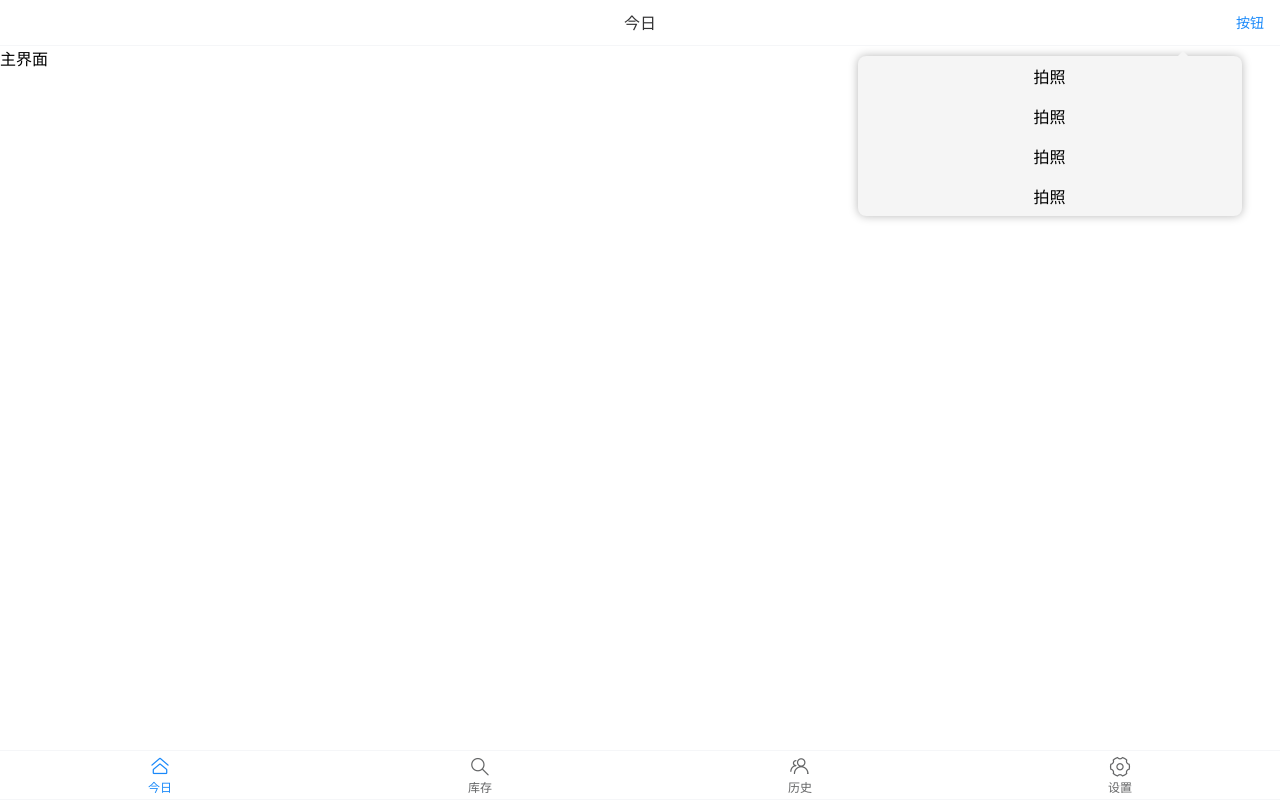
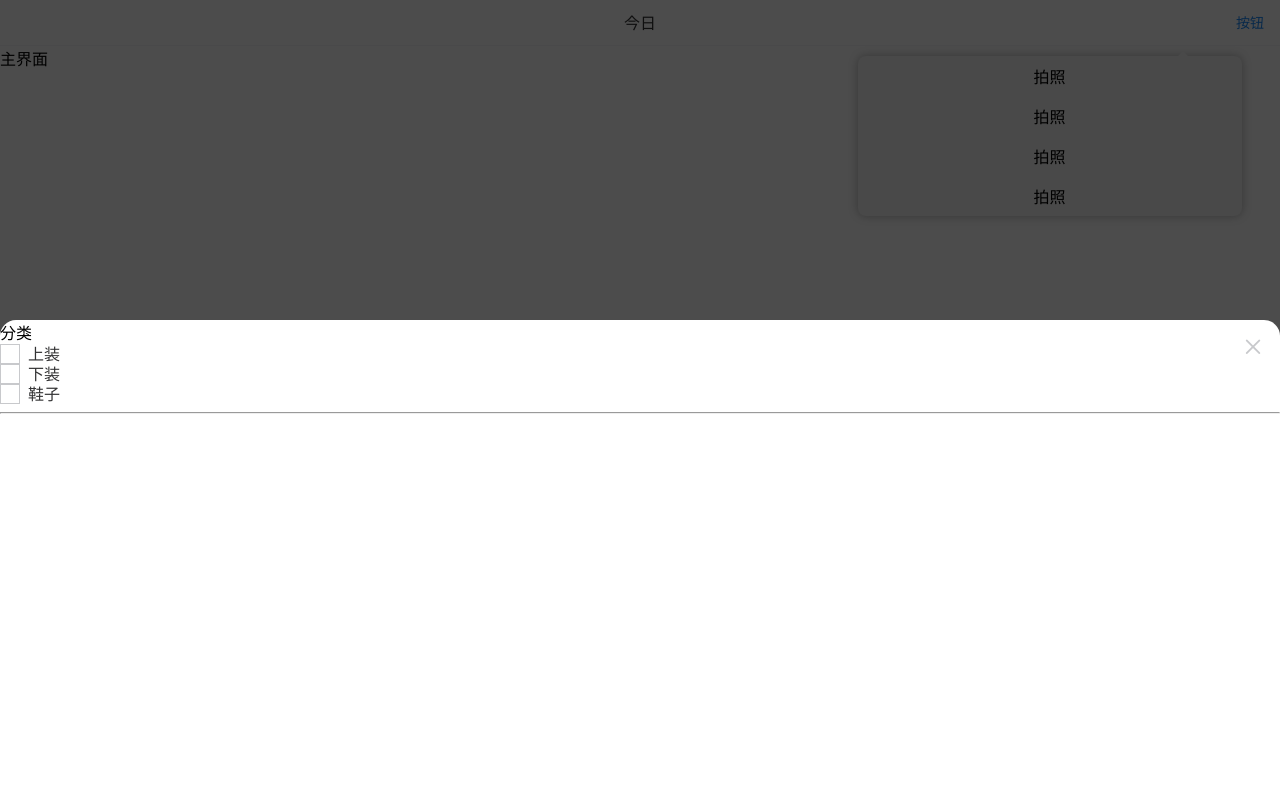
Before and after one commit to keepupwith/ClothesManagerAPP, a Vue app: page /Storage in a window 1280 px wide. Built offline with nearby package versions, Linux system fonts and the light colour scheme.

Commit message:
添加衣物拍照后弹出层

```diff
--- a/src/App.vue
+++ b/src/App.vue
@@ -1,12 +1,12 @@
 <template>
     <div id="app">
-        <van-nav-bar
-            :title="title"
-            right-text="按钮"
-            @click-right="changePlusmenuStatus"
-        />
+        <van-nav-bar :title="title" right-text="按钮" @click-right="changePlusmenuStatus" />
         <transition name="fade">
-        <PlusMenu v-if='plusMenuShow' @submenuClicked='changePlusmenuStatus'/>
+            <PlusMenu
+                v-if="plusMenuShow"
+                :changeAddClothPopupShow="changeAddClothPopupShow"
+                @submenuClicked="changePlusmenuStatus"
+            />
         </transition>
         <div id="content-view">
             <router-view></router-view>
@@ -19,6 +19,25 @@
                 <van-tabbar-item icon="setting-o">设置</van-tabbar-item>
             </van-tabbar>
         </div>
+
+        <van-popup
+            v-model="addClothPopupShow"
+            closeable
+            round
+            position="bottom"
+            :style="{ height: '60%' }"
+        >
+        <div id="cloth-class">
+            <span>分类</span>
+            <van-radio-group v-model="newClothOProps.clothClass">
+                <van-radio name="上装" shape="square">上装</van-radio>
+                <van-radio name="下装" shape="square">下装</van-radio>
+                <van-radio name="鞋子" shape="square">鞋子</van-radio>
+            </van-radio-group>
+        </div>
+        <hr>
+
+        </van-popup>
     </div>
 </template>
 
@@ -30,15 +49,19 @@ import MainComponent from "./components/MainComponent/MainComponent";
 import Storage from "./components/Storage/Storage";
 import History from "./components/History/History.vue";
 import Settings from "./components/Settings/Settings.vue";
-import PlusMenu from "./components/PlusMenu/PlusMenu"
+import PlusMenu from "./components/PlusMenu/PlusMenu";
 import "./App.scss";
 import "vant/lib/index.css";
 import { NavBar } from "vant";
 
+import { Cloth, ClothesStorageHandle } from "./Utils/clothesStorage";
+import { RadioGroup, Radio } from "vant";
 Vue.use(NavBar);
 Vue.use(VueRouter);
 Vue.use(Tabbar);
 Vue.use(TabbarItem);
+Vue.use(Radio);
+Vue.use(RadioGroup);
 export default {
     name: "App",
     components: {
@@ -47,21 +70,33 @@ export default {
         History,
         Settings,
         NavBar,
-        PlusMenu
+        PlusMenu,
     },
     data() {
         return {
             active: 0,
-            plusMenuShow:true
+            plusMenuShow: true,
+            addClothPopupShow: true,
+            newClothOProps: {
+                clothClass: null,
+                clothSize: null,
+                lastWash: null,
+                suitTemp: null,
+                suitWeather: null,
+                imageBase64: null,
+            },
         };
     },
     methods: {
-        changePlusmenuStatus(){
-            this.plusMenuShow=!this.plusMenuShow;
-        }
+        changePlusmenuStatus() {
+            this.plusMenuShow = !this.plusMenuShow;
+        },
+        changeAddClothPopupShow(base64) {
+            this.addClothPopupShow = !this.addClothPopupShow;
+        },
     },
-    computed:{
-        title(){
+    computed: {
+        title() {
             switch (this.active) {
                 case 0:
                     return "今日";
@@ -74,7 +109,7 @@ export default {
                 default:
                     return "error";
             }
-        }
+        },
     },
     watch: {
         active(newVal, oldVal) {
@@ -92,8 +127,8 @@ export default {
                     this.$router.push("/Settings");
                     break;
             }
-        }
-    }
+        },
+    },
 };
 </script>
 
--- a/src/Utils/clothesStorage.js
+++ b/src/Utils/clothesStorage.js
@@ -63,11 +63,11 @@ class ClothesStorageHandle {
 
 }
 class Cloth{
-    constructor(clothClass,clothSize,lastWash,suitTemp,suitWeather,image){
+    constructor(clothClass,clothSize,lastWash,suitTemp,suitWeather,imageBase64){
         this.dataPath="data";
         this.clothDataFileName="clothesData.json";
         this.clothImageFileName="clothesImage.json";
-        this.imageBase64=image.base64String;
+        this.imageBase64=imageBase64;
         this.saveImageBase64=this.saveImageBase64.bind(this);
         this.clothProps={
             clothClass:clothClass,
--- a/src/components/PlusMenu/PlusMenu.vue
+++ b/src/components/PlusMenu/PlusMenu.vue
@@ -4,14 +4,21 @@
     <div class="submenu" @click="()=>submenuClicked(1)">拍照</div>
     <div class="submenu" @click="()=>submenuClicked(2)">拍照</div>
     <div class="submenu" @click="()=>submenuClicked(3)">拍照</div>
+
 </div>
 </template>
 
 <script>
 import './PlusMenu.scss'
 import takePhoto from "../../Utils/takePhoto"
+import {Cloth,ClothesStorageHandle} from "../../Utils/clothesStorage"
+import { Popup } from 'vant';
+import Vue from 'vue';
+Vue.use(Popup);
+
 export default {
     name:'PlusMenu',
+    props:['changeAddClothPopupShow'],
     data(){
         return {
 
@@ -29,7 +36,7 @@ export default {
             switch(id){
                 case(0):
                     this.takePhoto();
-                    break;
+                    // this.$store.state.clothesStorageHandle.
 
 
             }
@@ -37,11 +44,13 @@ export default {
         },
         async takePhoto(){
             let base64=await takePhoto();
-            console.log(base64);
+            this.changeAddClothPopupShow(base64);
+
         },
         hidePlusMenu(){
             this.$emit('submenuClicked');
-        }
+        },
+
     }
 }
 </script>
--- a/src/components/Storage/Storage.vue
+++ b/src/components/Storage/Storage.vue
@@ -1,17 +1,28 @@
 <template>
     <div id="storage">
-        库存
+        <div v-for="clothObject in this.clothObjectList" :key="clothObject.clothProps.clothID">
+            <SingleCloth :clothObject="clothObject"/>
+        </div>
+        {{this.clothObjectList.length}}
     </div>
 </template>
 
 <script>
 import "./css/Storage.scss"
+import SingleCloth from "./childrenComponents/SingleCloth";
+import {Cloth,ClothesStorageHandle} from "../../Utils/clothesStorage"
 export default {
     name:'Storage',
+    components:{SingleCloth},
     data(){
         return {
-
+            clothObjectList:[]
         }
+    },
+    created(){
+        this.$store.dispatch('loadClothStorage').then(()=>{
+            this.clothesObjectList=this.$store.state.clothesObjectList;
+        })
     }
 }
 </script>
--- /dev/null
+++ b/src/components/Storage/childrenComponents/SingleCloth.vue
@@ -0,0 +1,33 @@
+<template>
+    <div id='single-cloth'>
+        <img :src="this.clothObject.imageBase64" alt="IMG"/>
+    </div>
+</template>
+
+<script>
+import {Cloth,ClothesStorageHandle} from "../../../Utils/clothesStorage"
+export default {
+    name:'SingleCloth',
+    props:['clothObject'],
+    data(){
+        return {
+
+        }
+    },
+    computed:{
+        clothProps(){
+            return this.clothObject.clothProps;
+            // clothClass:clothClass,
+            // clothSize:clothSize,
+            // lastWash:lastWash,
+            // suitTemp:suitTemp,
+            // suitWeather:suitWeather,
+            // clothID:new Date().getTime()
+        }
+    }
+}
+</script>
+
+<style>
+
+</style>
--- a/src/main.js
+++ b/src/main.js
@@ -15,10 +15,10 @@ Vue.config.productionTip = false
 Vue.use(VueRouter)
 Vue.use(Vuex)
 const routes=[
-    {path:'/',component:MainComponent},
     {path:'/Storage',component:Storage},
     {path:'/History',component:History},
-    {path:'/Settings',component:Settings}
+    {path:'/Settings',component:Settings},
+    {path:'/',component:MainComponent}
 ]
 const router = new VueRouter({
     routes
--- a/src/store.js
+++ b/src/store.js
@@ -3,16 +3,21 @@ import Vuex from 'vuex'
 
 
 Vue.use(Vuex);
-
+import {Cloth,ClothesStorageHandle} from "./Utils/clothesStorage"
 const store = new Vuex.Store({
   state: {
-
+      clothesStorageHandle:null,
+      clothesObjectList:[]
   },
   mutations: {
 
   },
   actions:{
-
+    async loadClothStorage(context){
+        let state=context.state;
+        state.clothesStorageHandle=new ClothesStorageHandle();
+        state.clothesObjectList=await this.state.clothesStorageHandle.getClothesList();
+    }
   }
 })
 
```
